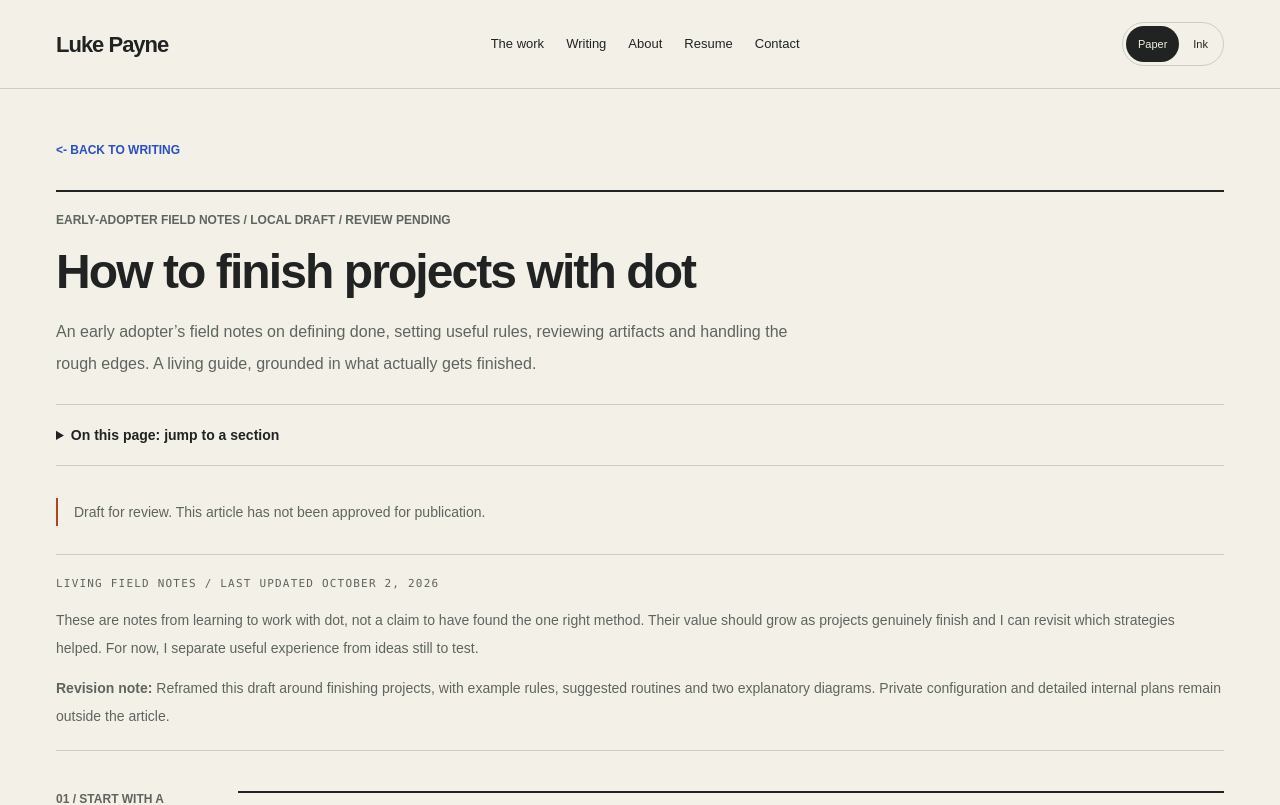
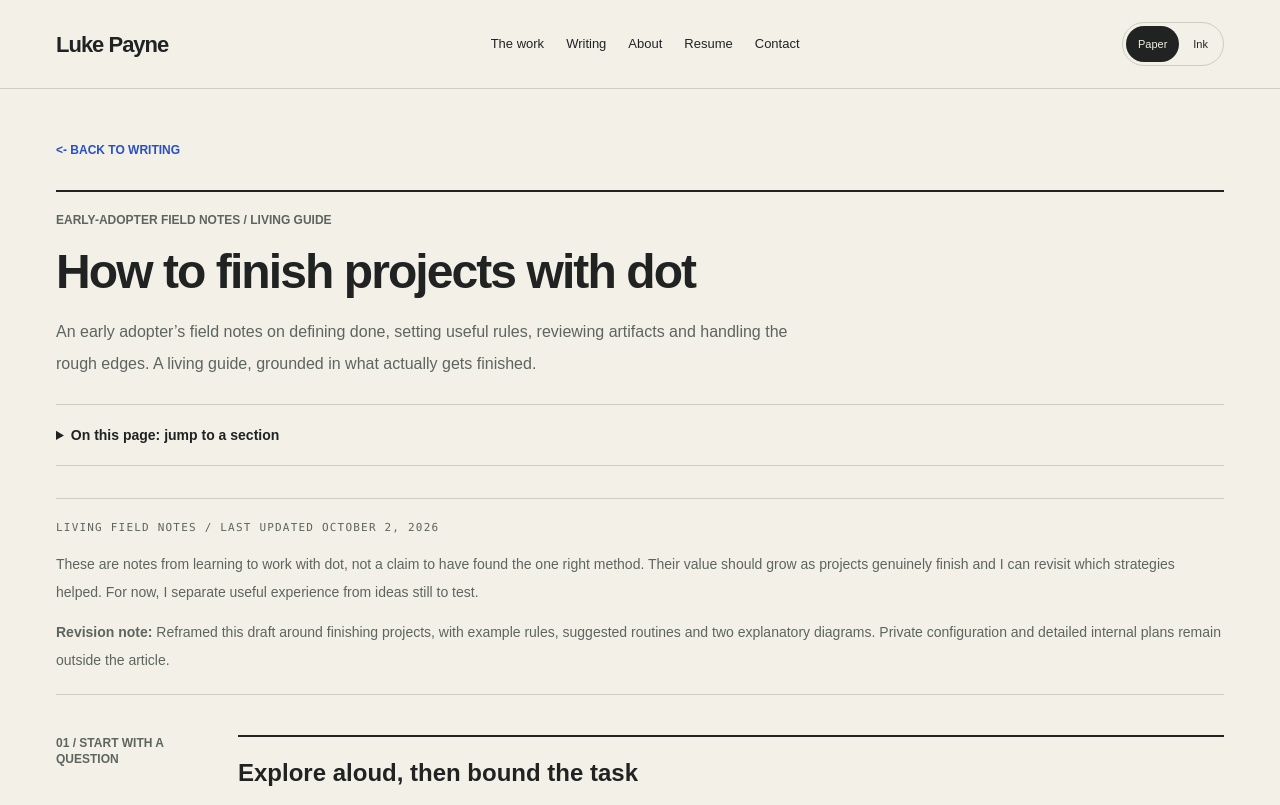
Before and after one commit to Dolvido/portfolio-website, a Next.js app: page /drafts/how-i-work-with-ai in a window 1280 px wide. Shown: the top 805 px of the page. Built offline with nearby package versions, Linux system fonts and the light colour scheme.

Commit message:
Mark accepted dot field guide as a living guide

```diff
--- a/app/components/DraftArticleLink.tsx
+++ b/app/components/DraftArticleLink.tsx
@@ -2,7 +2,7 @@ import SiteLink from "./SiteLink";
 
 export default function DraftArticleLink() {
   return <aside className="my-6 border-l-2 border-[var(--orange)] pl-4">
-    <p className="eyebrow text-[var(--orange)]">Local draft / review pending</p>
+    <p className="eyebrow text-[var(--orange)]">Living guide</p>
     <SiteLink href="/drafts/how-i-work-with-ai/" className="accent-link inline-block py-3">How to finish projects with dot →</SiteLink>
     <p className="max-w-3xl text-sm leading-7 text-[var(--muted)]">An early adopter&apos;s field notes on defining done, setting useful rules, reviewing artifacts and handling the rough edges. A living guide, grounded in what actually gets finished.</p>
   </aside>;
--- a/app/drafts/how-i-work-with-ai/page.tsx
+++ b/app/drafts/how-i-work-with-ai/page.tsx
@@ -6,7 +6,7 @@ import SiteLink from "../../components/SiteLink";
 import PublicationVisual from "../../components/PublicationVisual";
 
 export const metadata: Metadata = {
-  title: "How to finish projects with dot: notes from an early adopter | Draft",
+  title: "How to finish projects with dot: notes from an early adopter | Living guide",
   description: "An early adopter’s field notes on defining done, setting useful rules, reviewing artifacts and handling the rough edges. A living guide, grounded in what actually gets finished.",
   robots: { index: false, follow: false },
 };
@@ -15,7 +15,7 @@ export default function DotFieldGuide() {
   return <div className="portfolio-shell"><Navigation />
     <ArticleChrome
       backHref="/lab/" backLabel="Back to writing"
-      eyebrow="Early-adopter field notes / Local draft / Review pending"
+      eyebrow="Early-adopter field notes / Living guide"
       title="How to finish projects with dot"
       subtitle="An early adopter’s field notes on defining done, setting useful rules, reviewing artifacts and handling the rough edges. A living guide, grounded in what actually gets finished."
       contents={[
@@ -25,7 +25,6 @@ export default function DotFieldGuide() {
         { href: "#evidence", label: "Keep judgment and evidence together" },
       ]}
     >
-      <p className="border-l-2 border-[var(--orange)] pl-4 text-sm leading-7 text-[var(--muted)]">Draft for review. This article has not been approved for publication.</p>
       <aside className="my-7 border-y border-[var(--line)] py-5 text-sm leading-7 text-[var(--muted)]" aria-label="Living article revision note">
         <p className="eyebrow">Living field notes / Last updated <time dateTime="2026-10-02">October 2, 2026</time></p>
         <p className="mt-3">These are notes from learning to work with dot, not a claim to have found the one right method. Their value should grow as projects genuinely finish and I can revisit which strategies helped. For now, I separate useful experience from ideas still to test.</p>
```
